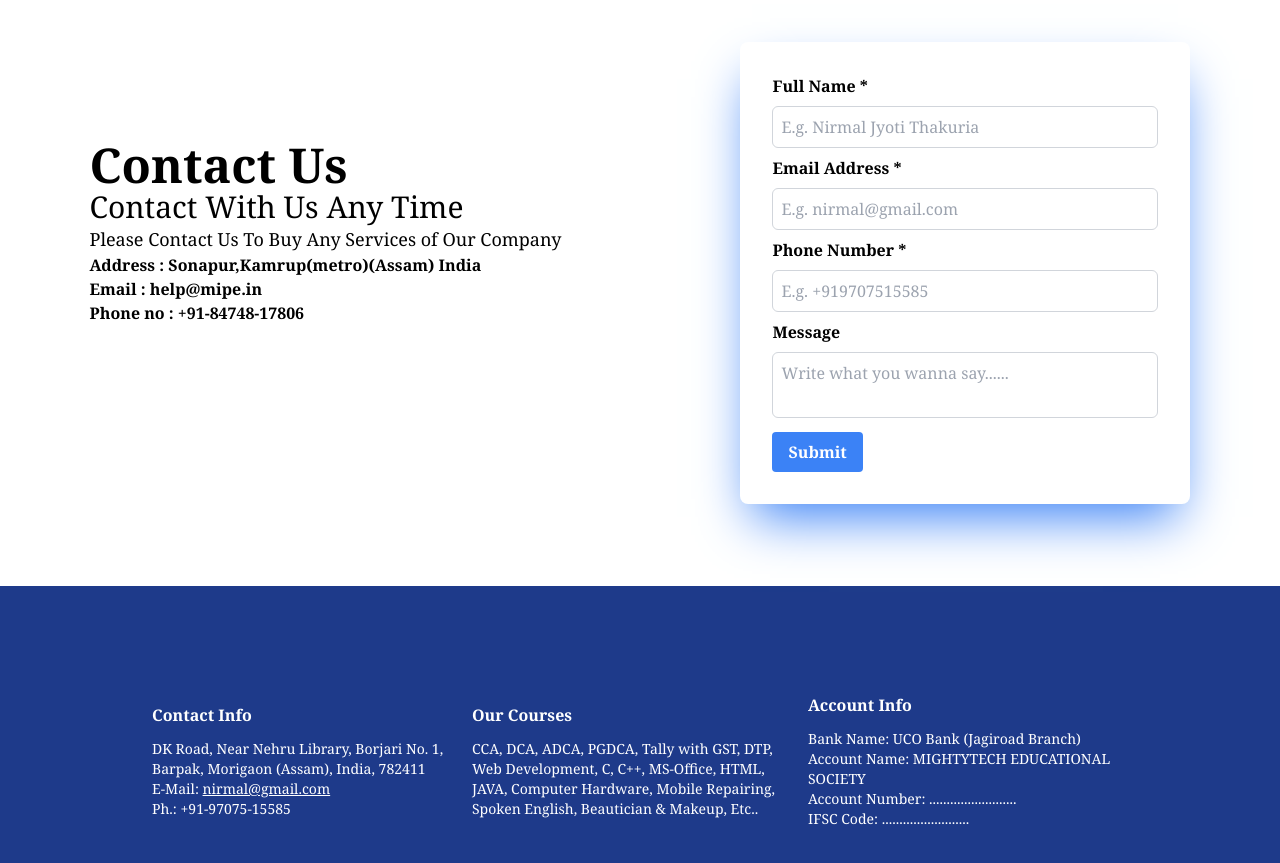
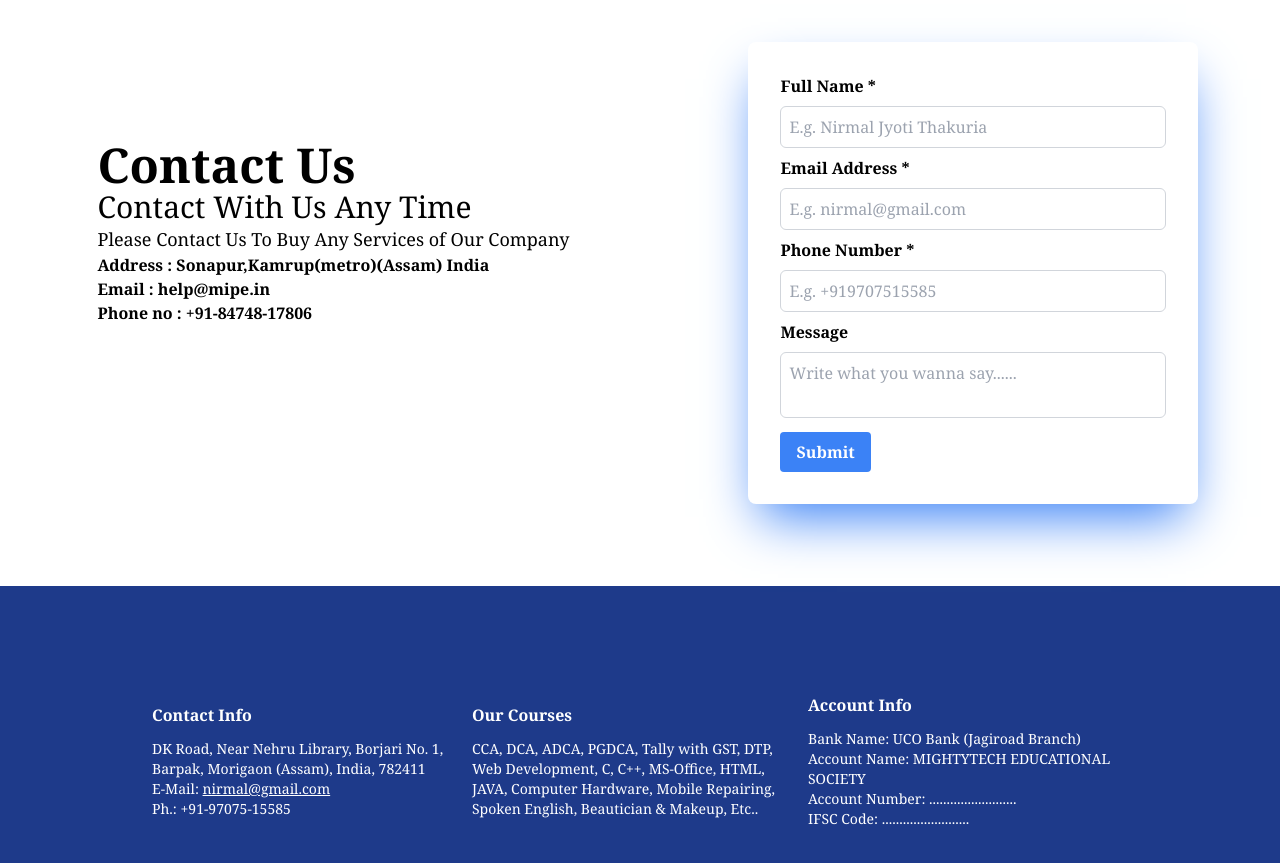
Before and after one commit to NirmalJT/StaticWebsite-Service-provide-site, a website: page index.html in a window 1280 px wide. Shown: the part 6340-7203 px from the top of the page. Drawn offline with nearby package versions, Linux system fonts and the light colour scheme.

```diff
--- a/index.html
+++ b/index.html
@@ -571,7 +571,7 @@
 
     <section id="contactUs" class="w-full h-full min-h-[600px]">
       <div class="flex justify-around items-center flex-wrap">
-        <div class="contactDetails flex flex-col">
+        <div class="contactDetails flex flex-col p-4">
           <h5 class="text-5xl font-bold">Contact Us</h5>
           <h5 class="text-3xl">Contact With Us Any Time</h5>
           <p class="text-lg">
```
Also changed, not shown: assets/css/output.css.
